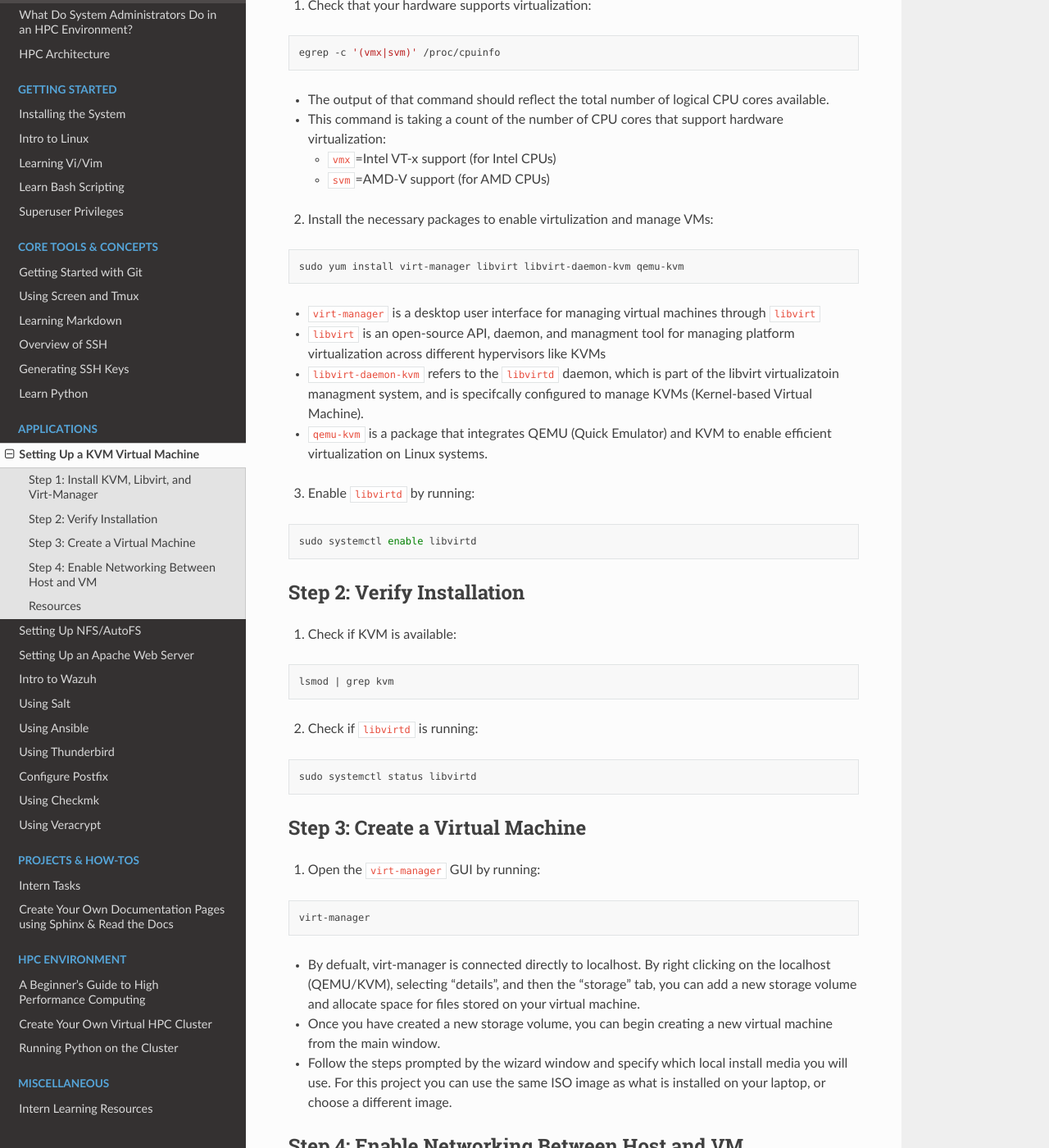
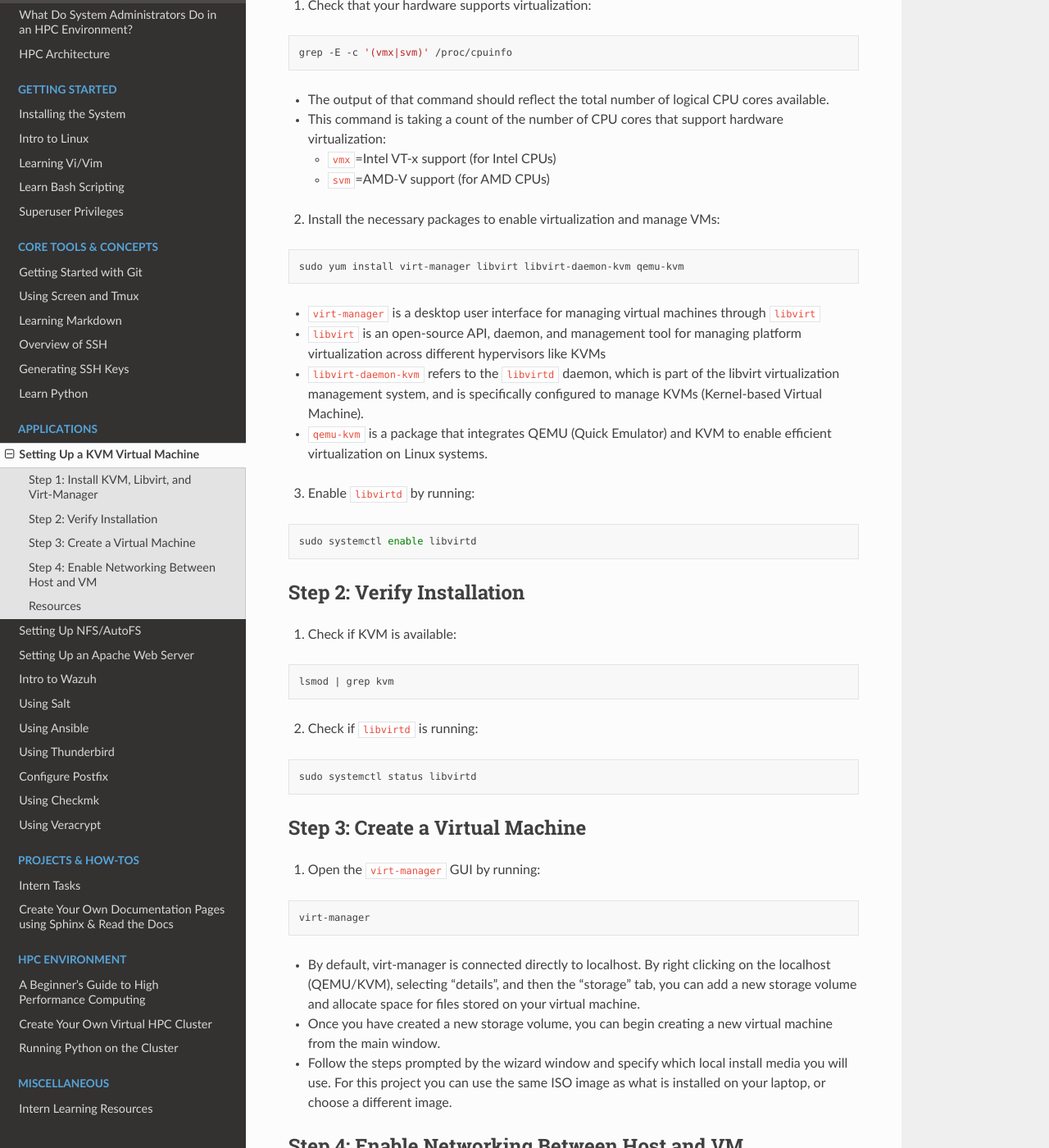
Before and after one commit to TechSquareInc/intern-playbook, a Sphinx documentation site: the page built from docs/source/applications/creating-virtual-machine.md, in a window 1280 px wide and 1400 px high, scrolled down 318 px. Shown: the whole window at 82% size. Built offline with Sphinx 7.4.7 and the Read the Docs theme 3.1.0, drawn with Linux system fonts in a browser that asks for light colours; some of the changed text lies outside the part shown.

Commit message:
fix a bunch of typos and etc

````diff
--- a/docs/source/applications/creating-virtual-machine.md
+++ b/docs/source/applications/creating-virtual-machine.md
@@ -7,20 +7,20 @@
 ## Step 1: Install KVM, Libvirt, and Virt-Manager
 1. Check that your hardware supports virtualization:
 ```bash
-egrep -c '(vmx|svm)' /proc/cpuinfo
+grep -E -c '(vmx|svm)' /proc/cpuinfo
 ```
 - The output of that command should reflect the total number of logical CPU cores available.
 - This command is taking a count of the number of CPU cores that support hardware virtualization:
 	- `vmx`=Intel VT-x support (for Intel CPUs)
 	- `svm`=AMD-V support (for AMD CPUs)
 
-2. Install the necessary packages to enable virtulization and manage VMs:
+2. Install the necessary packages to enable virtualization and manage VMs:
 ```bash
 sudo yum install virt-manager libvirt libvirt-daemon-kvm qemu-kvm
 ```
 - `virt-manager` is a desktop user interface for managing virtual machines through `libvirt`
-- `libvirt` is an open-source API, daemon, and managment tool for managing platform virtualization across different hypervisors like KVMs
-- `libvirt-daemon-kvm` refers to the `libvirtd` daemon, which is part of the libvirt virtualizatoin managment system, and is specifcally configured to manage KVMs (Kernel-based Virtual Machine).
+- `libvirt` is an open-source API, daemon, and management tool for managing platform virtualization across different hypervisors like KVMs
+- `libvirt-daemon-kvm` refers to the `libvirtd` daemon, which is part of the libvirt virtualization management system, and is specifically configured to manage KVMs (Kernel-based Virtual Machine).
 - `qemu-kvm` is a package that integrates QEMU (Quick Emulator) and KVM to enable efficient virtualization on Linux systems.
 
 3. Enable `libvirtd` by running:
@@ -44,18 +44,18 @@ sudo systemctl status libvirtd
 ```bash
 virt-manager
 ```
-- By defualt, virt-manager is connected directly to localhost. By right clicking on the localhost (QEMU/KVM), selecting "details", and then the "storage" tab, you can add a new storage volume and allocate space for files stored on your virtual machine.
+- By default, virt-manager is connected directly to localhost. By right clicking on the localhost (QEMU/KVM), selecting "details", and then the "storage" tab, you can add a new storage volume and allocate space for files stored on your virtual machine.
 - Once you have created a new storage volume, you can begin creating a new virtual machine from the main window.
 - Follow the steps prompted by the wizard window and specify which local install media you will use. For this project you can use the same ISO image as what is installed on your laptop, or choose a different image.
 
 ## Step 4: Enable Networking Between Host and VM
 To allow SSH access, configure virtual networking:
 - Refer to: [Libvirt Virtual Networking](https://wiki.libvirt.org/VirtualNetworking.html)
-- By defualt, virt-manager may already have NAT forwarding enabled.
+- By default, virt-manager may already have NAT forwarding enabled.
 
 ---
 ## Resources
-- [How to Install KVM and Libvirt](https://www.howtoforge.com/how-to-install-kvm-and-libvirt-on-centos-6.2-with-bridged-networking): Step by step in depth installation guide for KVM and Libvirt tools
-- [How to Create Virtual Machines in Linux Using KVM](https://www.tecmint.com/install-and-configure-kvm-in-linux/): Step by step in depth installation guide for installing and configuring virt-manager application and machines
-- [Installing KVM Ubuntu](https://linuxhint.com/install_kvm_ubuntu/): Guide for installing KVM tools and using KVM with virt-manager with Ubuntu
+- [How to Install KVM and Libvirt](https://www.howtoforge.com/how-to-install-kvm-and-libvirt-on-centos-6.2-with-bridged-networking): Step by step in-depth installation guide for KVM and Libvirt tools
+- [How to Create Virtual Machines in Linux Using KVM](https://www.tecmint.com/install-and-configure-kvm-in-linux/): Step by step in-depth installation guide for installing and configuring virt-manager application and machines
+- [Installing KVM Ubuntu](https://linuxhint.com/install_kvm_ubuntu/): Guide for installing KVM tools and using KVM and virt-manager with Ubuntu
 - [Libvirt Virtual Networking](https://wiki.libvirt.org/VirtualNetworking.html): Create a bridged interface so your VM can access the network and internet
````
Also changed, not shown: docs/source/applications/apache-web-server.md (+4 -4 lines), docs/source/core-tools/generating-ssh-keys.md (+4 -3 lines), docs/source/core-tools/learn-python.md (+8 -8 lines), docs/source/core-tools/overview-ssh.md (+8 -8 lines), docs/source/core-tools/using-screen-and-tmux.md (+3 -3 lines).
